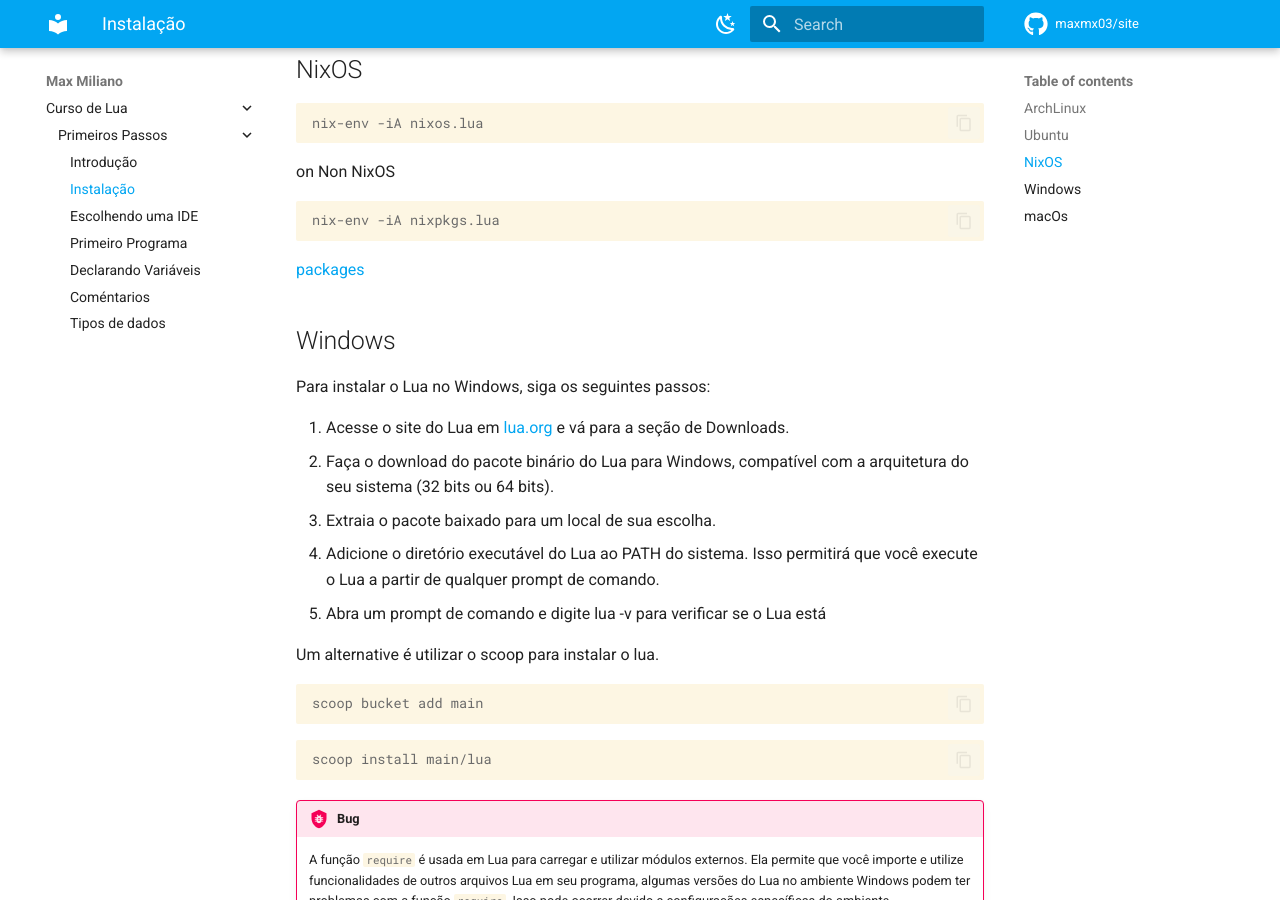
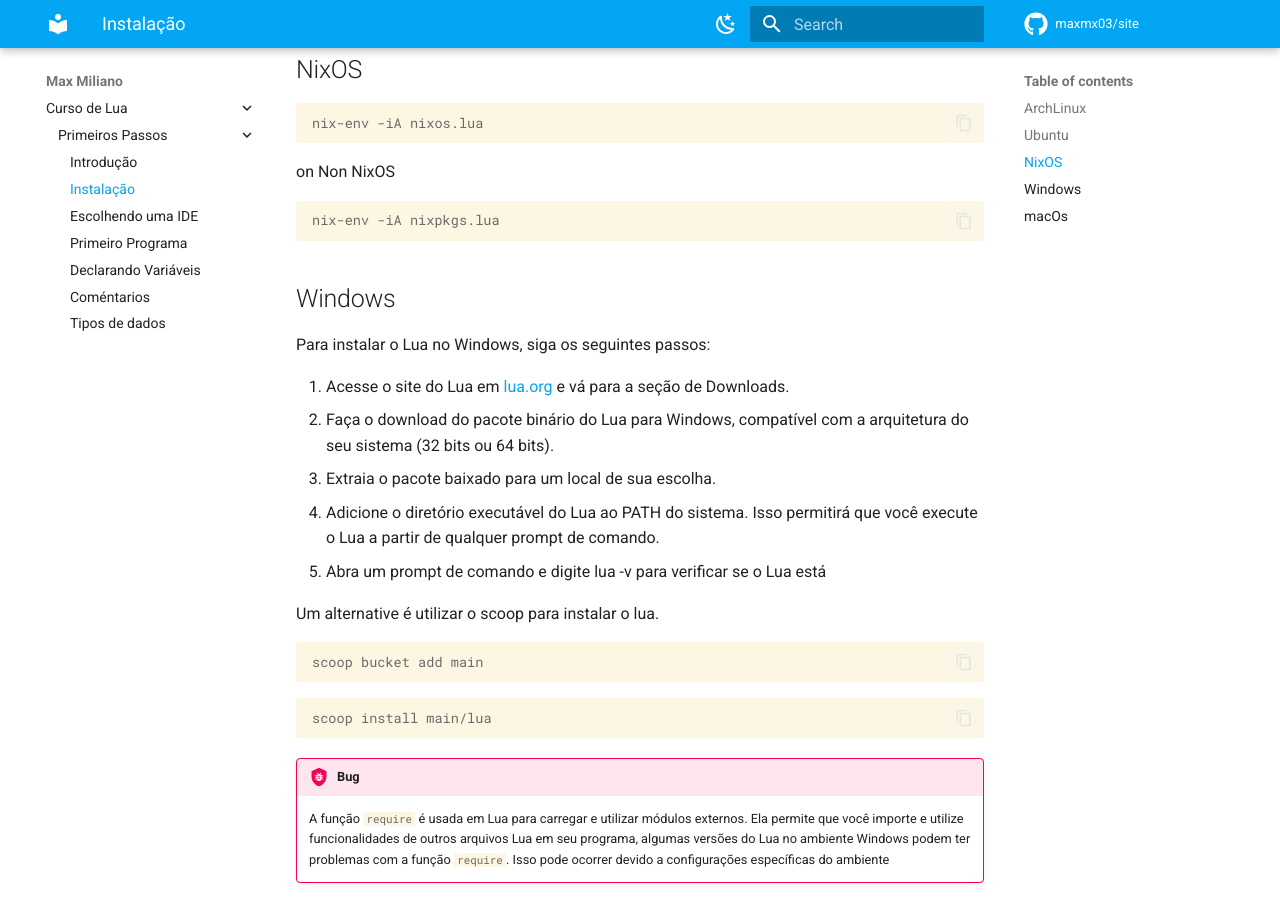
Before and after one commit to maxmx03/site, an MkDocs documentation site: the page built from docs/Lua Guide/Getting Started/installation.md, in a window 1280 px wide and 900 px high, scrolled down 455 px. Built offline with MkDocs 1.6.1 and Material for MkDocs 9.7.7, drawn with Linux system fonts in a browser that asks for light colours; comment, search, counter and statistics services are not loaded.

Commit message:
fix: links

````diff
--- a/docs/Lua Guide/Getting Started/installation.md
+++ b/docs/Lua Guide/Getting Started/installation.md
@@ -27,13 +27,12 @@
 nix-env -iA nixpkgs.lua
 ```
 
-[packages](https://search.nixos.org/packages?channel=23.05&show=lua&from=0&size=50&sort=relevance&type=packages&query=lua)
-
 ## Windows
 
 Para instalar o Lua no Windows, siga os seguintes passos:
 
-1. Acesse o site do Lua em [lua.org](www.lua.org) e vá para a seção de Downloads.
+1. Acesse o site do Lua em [lua.org](https://www.lua.org/download.html) e
+   vá para a seção de Downloads.
 2. Faça o download do pacote binário do Lua para Windows, compatível com a
    arquitetura do seu sistema (32 bits ou 64 bits).
 3. Extraia o pacote baixado para um local de sua escolha.
````
